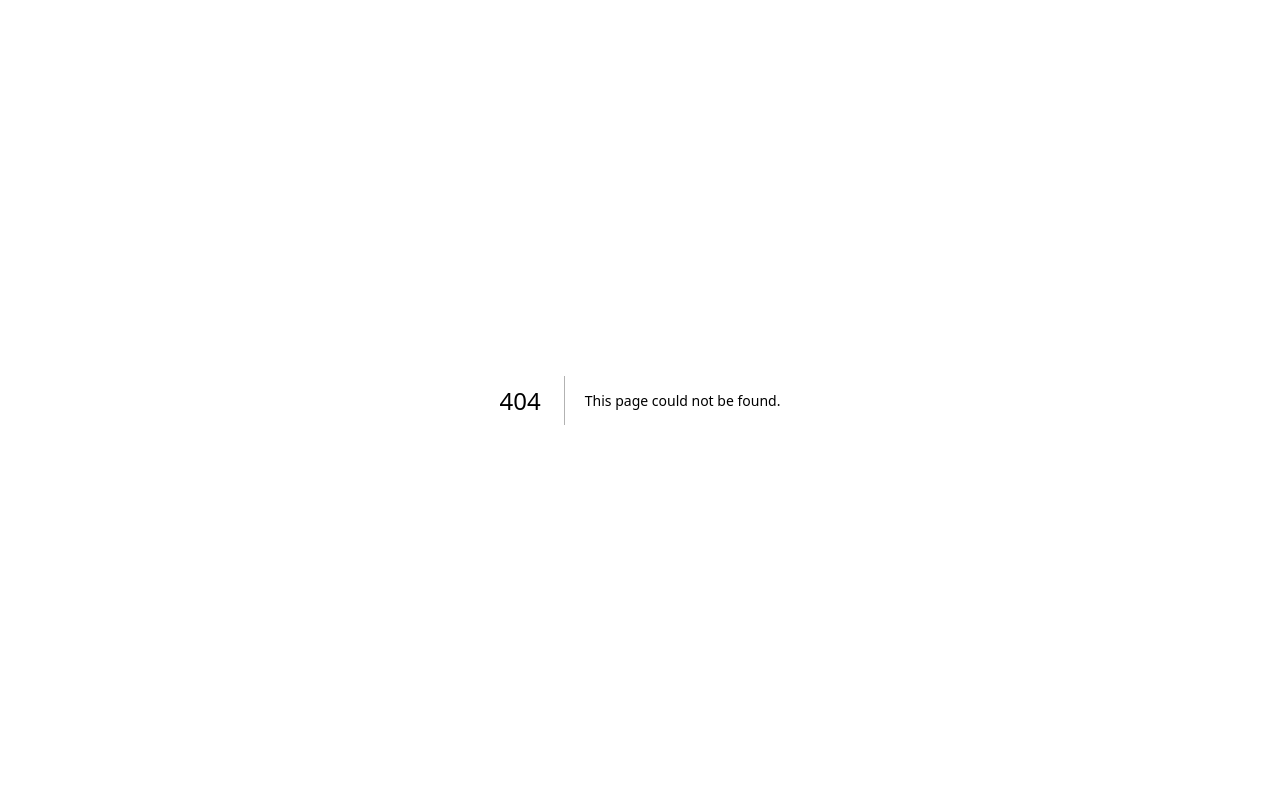
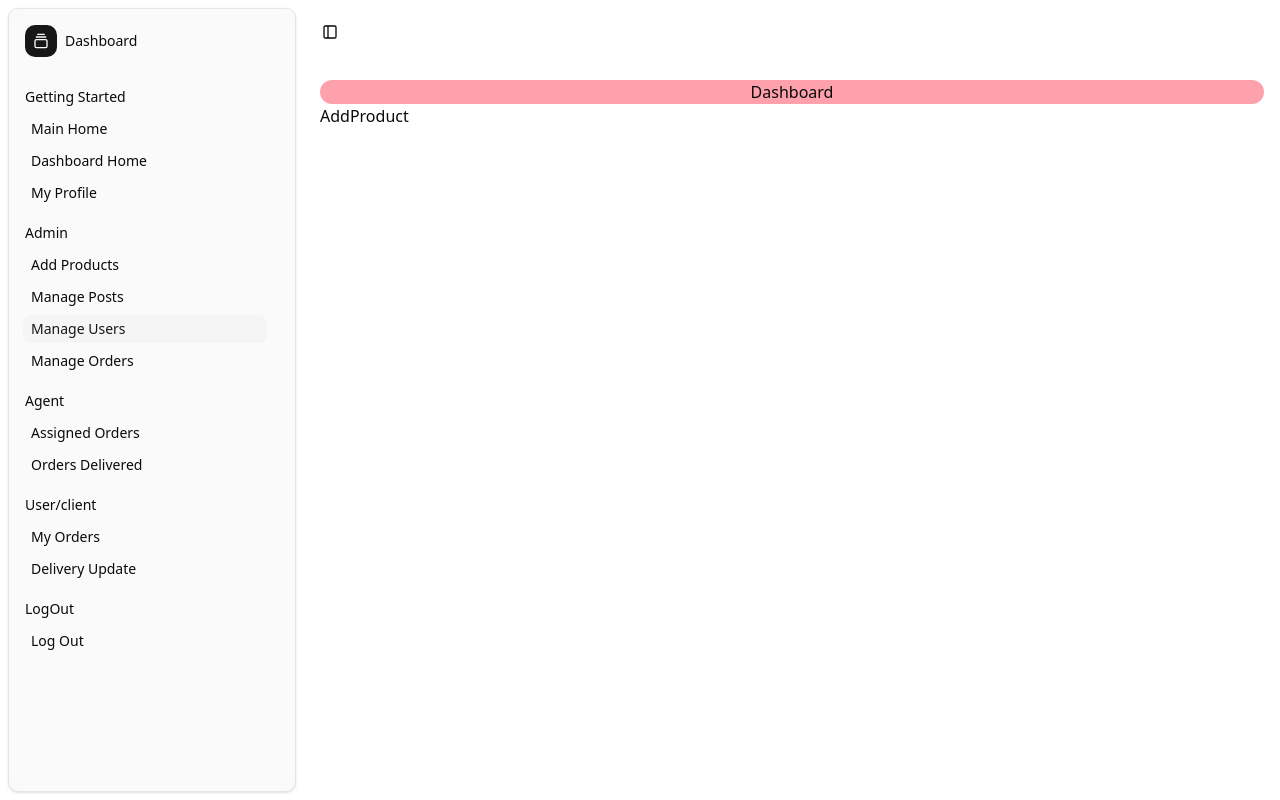
Before and after one commit to LinkonJT/next-mobile, a Next.js app: page /features/dashboard/addProduct in a window 1280 px wide. Before the commit this address had no page. Built offline with nearby package versions, Linux system fonts and the light colour scheme.

Commit message:
tanstack query, axios, react hook form

```diff
--- a/package.json
+++ b/package.json
@@ -9,13 +9,16 @@
     "lint": "eslint"
   },
   "dependencies": {
+    "@hookform/resolvers": "^5.2.1",
     "@radix-ui/react-dialog": "^1.1.15",
     "@radix-ui/react-dropdown-menu": "^2.1.16",
+    "@radix-ui/react-label": "^2.1.7",
     "@radix-ui/react-navigation-menu": "^1.2.14",
     "@radix-ui/react-separator": "^1.1.7",
     "@radix-ui/react-slot": "^1.2.3",
     "@radix-ui/react-tooltip": "^1.2.8",
     "@tanstack/react-query": "^5.87.1",
+    "axios": "^1.11.0",
     "class-variance-authority": "^0.7.1",
     "clsx": "^2.1.1",
     "lucide-react": "^0.542.0",
@@ -24,7 +27,8 @@
     "react": "19.1.0",
     "react-dom": "19.1.0",
     "react-hook-form": "^7.62.0",
-    "tailwind-merge": "^3.3.1"
+    "tailwind-merge": "^3.3.1",
+    "zod": "^4.1.7"
   },
   "devDependencies": {
     "@eslint/eslintrc": "^3",
--- /dev/null
+++ b/src/app/api/products/route.js
@@ -0,0 +1,32 @@
+import dbConnect from '@/lib/dbConnect';
+import { NextResponse } from 'next/server';
+import React from 'react'
+
+export async function POST(request) {
+    try{
+        const newProduct = await request.json(); //get product data from req body
+        const productWithTimeStamp = {
+            ...newProduct,
+            createdAt: new Date().toISOString()
+        }
+        const productsCollection = await dbConnect("products");
+
+        const result = await productsCollection.insertOne(productWithTimeStamp);
+        return NextResponse.json({ ...newProduct, _id: result.insertedId }, { status: 201 });
+  }
+    catch(error){
+return NextResponse.json({error: error.message}, {status: 50})
+    }
+};
+
+
+
+ export async function GET() {
+   try{
+    const collection = await dbConnect("products")
+    const products = await collection.find({}).toArray();
+    return NextResponse.json(products);
+   }catch(error){
+return NextResponse.json({error: error.message}, {status: 50});
+   }
+ }
--- /dev/null
+++ b/src/app/components/ClientWrapper.jsx
@@ -0,0 +1,18 @@
+"use client";  // Ensures that this component is rendered on the client side
+
+
+import { QueryClient, QueryClientProvider } from '@tanstack/react-query'
+import React from 'react'
+
+
+// Create a client
+const queryClient = new QueryClient()
+
+
+export default function ClientWrapper({children}) {
+  return (
+     <QueryClientProvider client={queryClient}>
+      {children}
+    </QueryClientProvider>
+  )
+}
--- /dev/null
+++ b/src/app/features/dashboard/addProduct/page.jsx
@@ -0,0 +1,7 @@
+import React from 'react'
+
+export default function AddProduct() {
+  return (
+    <div>AddProduct</div>
+  )
+}
--- a/src/app/features/dashboard/layout.js
+++ b/src/app/features/dashboard/layout.js
@@ -16,6 +16,9 @@ export default function DashboardLayout({ children }) {
           {/* other header stuff */}
         </header>
         <main className="p-4">
+          <div className="bg-rose-300 rounded-2xl">
+ <h1 className="text-center">Dashboard</h1>
+          </div>
 
           {children}
         </main>
--- a/src/app/features/dashboard/page.js
+++ b/src/app/features/dashboard/page.js
@@ -1,18 +1,11 @@
-// src/app/page.js
+// src/app/features/dashboard/page.jsx
 import React from "react";
 
-export default function Page() {
+export default function DashboardPage() {
   return (
-    <div className="flex">
-      {/* Main Content Area */}
-      <main className="flex-1 p-4">
-        <h1 className="text-center font-medium p-2 bg-rose-300 rounded-3xl">Welcome to the Dashboard</h1>
-        {/* You can add content here that will change when you click on the sidebar menu items */}
-        <div className="dashboard-content">
-          {/* Render the content for the selected Dashboard menu item here */}
-          <p>Click on a menu item from the sidebar to view content.</p>
-        </div>
-      </main>
+    <div>
+      <h1>Welcome to the Dashboard</h1>
+      {/* Other dashboard content */}
     </div>
   );
 }
--- a/src/app/layout.js
+++ b/src/app/layout.js
@@ -1,5 +1,8 @@
+
 import { Geist, Geist_Mono } from "next/font/google";
 import "./globals.css";
+import { QueryClient, QueryClientProvider } from "@tanstack/react-query";
+import ClientWrapper from "./components/ClientWrapper";
 
 const geistSans = Geist({
   variable: "--font-geist-sans",
@@ -16,6 +19,9 @@ export const metadata = {
   description: "Generated by create next app",
 };
 
+// Create a client
+const queryClient = new QueryClient()
+
 export default function RootLayout({ children }) {
 
   return (
@@ -24,7 +30,14 @@ export default function RootLayout({ children }) {
         // className={`${geistSans.variable} ${geistMono.variable} antialiased`}
         className={`${geistSans.variable} ${geistMono.variable} antialiased`}
       >
-        {children}
+
+          {/* Provide the client to your App */}
+
+<ClientWrapper>
+   {children}
+
+</ClientWrapper>
+
       </body>
     </html>
   );
--- a/src/components/app-sidebar.jsx
+++ b/src/components/app-sidebar.jsx
@@ -13,6 +13,7 @@ import {
   SidebarMenuSubButton,
   SidebarMenuSubItem,
 } from "@/components/ui/sidebar"
+import Link from "next/link"
 
 
 // This is sample data.
@@ -23,8 +24,12 @@ const data = {
       url: "#",
       items: [
         {
-          title: "Home",
+          title: "Main Home",
           url: "/",
+        },
+        {
+          title: "Dashboard Home",
+          url: "/features/dashboard/dashboardHome",
         },
         {
           title: "My Profile",
@@ -38,7 +43,7 @@ const data = {
       items: [
            {
           title: "Add Products",
-          url: "#",
+          url: "/features/dashboard/addProduct",
         },
         {
           title: "Manage Posts",
@@ -107,7 +112,7 @@ export function AppSidebar({ ...props }) {
         <SidebarMenu>
           <SidebarMenuItem>
             <SidebarMenuButton size="lg" asChild>
-              <a href="#">
+              <Link href="#">
                 <div className="bg-sidebar-primary text-sidebar-primary-foreground flex aspect-square size-8 items-center justify-center rounded-lg">
                   <GalleryVerticalEnd className="size-4" />
                 </div>
@@ -115,7 +120,7 @@ export function AppSidebar({ ...props }) {
                   <span className="font-medium">Dashboard</span>
 
                 </div>
-              </a>
+              </Link>
             </SidebarMenuButton>
           </SidebarMenuItem>
         </SidebarMenu>
@@ -126,16 +131,16 @@ export function AppSidebar({ ...props }) {
             {data.navMain.map((item) => (
               <SidebarMenuItem key={item.title}>
                 <SidebarMenuButton asChild>
-                  <a href={item.url} className="font-medium">
+                  <Link href={item.url} className="font-medium">
                     {item.title}
-                  </a>
+                  </Link>
                 </SidebarMenuButton>
                 {item.items?.length ? (
                   <SidebarMenuSub className="ml-0 border-l-0 px-1.5">
                     {item.items.map((item) => (
                       <SidebarMenuSubItem key={item.title}>
                         <SidebarMenuSubButton asChild isActive={item.isActive}>
-                          <a href={item.url}>{item.title}</a>
+                          <Link href={item.url}>{item.title}</Link>
                         </SidebarMenuSubButton>
                       </SidebarMenuSubItem>
                     ))}
--- /dev/null
+++ b/src/components/ui/form.jsx
@@ -0,0 +1,144 @@
+"use client";
+import * as React from "react"
+import { Slot } from "@radix-ui/react-slot"
+import { Controller, FormProvider, useFormContext, useFormState } from "react-hook-form";
+
+import { cn } from "@/lib/utils"
+import { Label } from "@/components/ui/label"
+
+const Form = FormProvider
+
+const FormFieldContext = React.createContext({})
+
+const FormField = (
+  {
+    ...props
+  }
+) => {
+  return (
+    <FormFieldContext.Provider value={{ name: props.name }}>
+      <Controller {...props} />
+    </FormFieldContext.Provider>
+  );
+}
+
+const useFormField = () => {
+  const fieldContext = React.useContext(FormFieldContext)
+  const itemContext = React.useContext(FormItemContext)
+  const { getFieldState } = useFormContext()
+  const formState = useFormState({ name: fieldContext.name })
+  const fieldState = getFieldState(fieldContext.name, formState)
+
+  if (!fieldContext) {
+    throw new Error("useFormField should be used within <FormField>")
+  }
+
+  const { id } = itemContext
+
+  return {
+    id,
+    name: fieldContext.name,
+    formItemId: `${id}-form-item`,
+    formDescriptionId: `${id}-form-item-description`,
+    formMessageId: `${id}-form-item-message`,
+    ...fieldState,
+  }
+}
+
+const FormItemContext = React.createContext({})
+
+function FormItem({
+  className,
+  ...props
+}) {
+  const id = React.useId()
+
+  return (
+    <FormItemContext.Provider value={{ id }}>
+      <div data-slot="form-item" className={cn("grid gap-2", className)} {...props} />
+    </FormItemContext.Provider>
+  );
+}
+
+function FormLabel({
+  className,
+  ...props
+}) {
+  const { error, formItemId } = useFormField()
+
+  return (
+    <Label
+      data-slot="form-label"
+      data-error={!!error}
+      className={cn("data-[error=true]:text-destructive", className)}
+      htmlFor={formItemId}
+      {...props} />
+  );
+}
+
+function FormControl({
+  ...props
+}) {
+  const { error, formItemId, formDescriptionId, formMessageId } = useFormField()
+
+  return (
+    <Slot
+      data-slot="form-control"
+      id={formItemId}
+      aria-describedby={
+        !error
+          ? `${formDescriptionId}`
+          : `${formDescriptionId} ${formMessageId}`
+      }
+      aria-invalid={!!error}
+      {...props} />
+  );
+}
+
+function FormDescription({
+  className,
+  ...props
+}) {
+  const { formDescriptionId } = useFormField()
+
+  return (
+    <p
+      data-slot="form-description"
+      id={formDescriptionId}
+      className={cn("text-muted-foreground text-sm", className)}
+      {...props} />
+  );
+}
+
+function FormMessage({
+  className,
+  ...props
+}) {
+  const { error, formMessageId } = useFormField()
+  const body = error ? String(error?.message ?? "") : props.children
+
+  if (!body) {
+    return null
+  }
+
+  return (
+    <p
+      data-slot="form-message"
+      id={formMessageId}
+      className={cn("text-destructive text-sm", className)}
+      {...props}>
+      {body}
+    </p>
+  );
+}
+
+export {
+  useFormField,
+  Form,
+  FormItem,
+  FormLabel,
+  FormControl,
+  FormDescription,
+  FormMessage,
+  FormField,
+}
--- /dev/null
+++ b/src/components/ui/label.jsx
@@ -0,0 +1,23 @@
+"use client"
+
+import * as React from "react"
+import * as LabelPrimitive from "@radix-ui/react-label"
+
+import { cn } from "@/lib/utils"
+
+function Label({
+  className,
+  ...props
+}) {
+  return (
+    <LabelPrimitive.Root
+      data-slot="label"
+      className={cn(
+        "flex items-center gap-2 text-sm leading-none font-medium select-none group-data-[disabled=true]:pointer-events-none group-data-[disabled=true]:opacity-50 peer-disabled:cursor-not-allowed peer-disabled:opacity-50",
+        className
+      )}
+      {...props} />
+  );
+}
+
+export { Label }
--- a/src/lib/dbConnect.js
+++ b/src/lib/dbConnect.js
@@ -11,6 +11,7 @@ const client = new MongoClient(uri, {
   }
 })
 
+
 export default async function dbConnect(collectionName){
 // Check if the client is already connected to the database
   if(!client.topology?.isConnected()){
```
Also changed, not shown: 1 other file (tests, documents, lock files or other folders).
